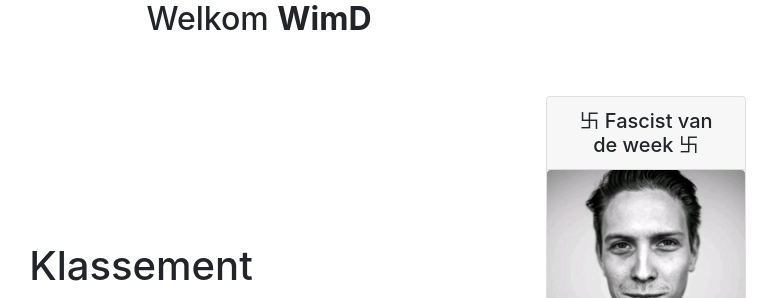
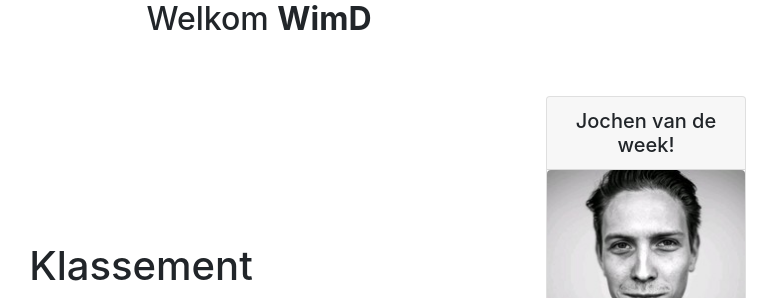
Before and after one commit to wikkeuh/PingPongTournament, a Flask app: page / in a window 1280 px wide. Shown: the part 127-425 px from the top of the page, without its empty margins (381-1158 px from the left). Run offline with Flask 2, Linux system fonts and the light colour scheme; a user stored in the database is signed in; data comes from the database, SQL or seed files in the repository; data that the repository does not hold is empty; some libraries are stand-ins or nearby versions.

Commit message:
Bugfixes and Design improvement

```diff
--- a/templates/index.html
+++ b/templates/index.html
@@ -42,7 +42,7 @@
         </td>
         <td style="width: 20%">
         <div class="card" style="width: 200px; margin: auto;">
-        <h5 class="card-header">卐 Fascist van de week 卐</h5>
+        <h5 class="card-header">Jochen van de week!</h5>
         <div class="card-image">
         <img src="/static/images/0.jpeg" class="figure-img img-fluid rounded" alt="A generic square placeholder image with rounded corners in a figure."></div>
         <p class="card-text">Gefelicteerd Jochen, deze week word jij in de bloemetjes gezet. Geniet er van!</p>
```
